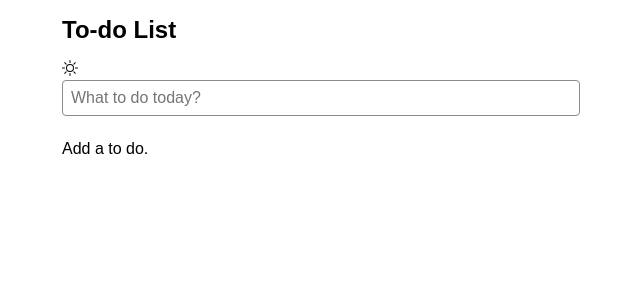
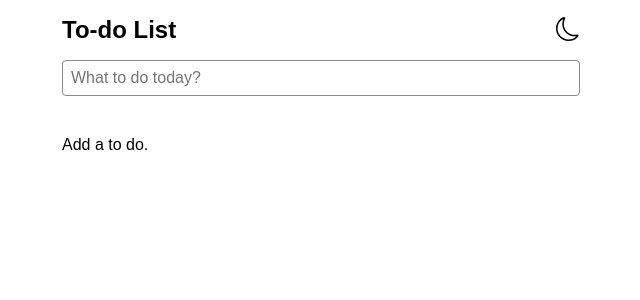
Before and after one commit to goriio/todo, a React (Create React App) app: page / in a window 1280 px wide. Shown: the top 300 px of the page, without its empty margins (319-959 px from the left). Built offline with nearby package versions, Linux system fonts and the light colour scheme; the HTML template or start-up script is replaced by a standard one.

Commit message:
add dark theme

```diff
--- a/src/App.js
+++ b/src/App.js
@@ -1,16 +1,24 @@
-import { Container, defaultTheme, GlobalStyles } from './GlobalStyles';
+import {
+  Container,
+  defaultTheme,
+  darkTheme,
+  GlobalStyles,
+} from './GlobalStyles';
 import { TodoListProvider } from './contexts/TodoListContext';
 import Header from './components/Header/Header';
 import TodoList from './components/TodoList/TodoList';
 import { ThemeProvider } from 'styled-components';
+import { useState } from 'react';
 
 const App = () => {
+  const [theme, setTheme] = useState('default');
+
   return (
-    <ThemeProvider theme={defaultTheme}>
+    <ThemeProvider theme={theme === 'default' ? defaultTheme : darkTheme}>
       <Container>
         <GlobalStyles />
         <TodoListProvider>
-          <Header />
+          <Header theme={theme} setTheme={setTheme} />
           <TodoList />
         </TodoListProvider>
       </Container>
--- a/src/GlobalStyles.js
+++ b/src/GlobalStyles.js
@@ -5,6 +5,14 @@ export const defaultTheme = {
   secondary: 'hsl(0, 0%, 54%)',
   background: 'hsl(0, 0%, 100%)',
   text: 'hsl(0, 0%, 0%)',
+  warning: 'hsl(0, 79%, 44%)',
+};
+
+export const darkTheme = {
+  primary: 'hsl(220, 79%, 44%)',
+  secondary: 'hsl(0, 0%, 64%)',
+  background: 'hsl(0, 0%, 12%)',
+  text: 'hsl(0, 0%, 100%)',
   warning: 'hsl(0, 79%, 44%)',
 };
 
@@ -21,6 +29,7 @@ export const GlobalStyles = createGlobalStyle`
   body {
     background: ${({ theme }) => theme.background};
     color: ${({ theme }) => theme.text};
+    transition: all 200ms ease;
   }
 
   ul {
--- a/src/components/AddTodo/AddTodo.styles.js
+++ b/src/components/AddTodo/AddTodo.styles.js
@@ -7,7 +7,9 @@ export const StyledAddTodo = styled.form`
     border: 1px solid ${({ theme }) => theme.secondary};
     border-radius: 4px;
     outline: 0;
+    background: transparent;
     font-size: 1rem;
+    color: ${({ theme }) => theme.text};
 
     &:placeholder {
       color: ${({ theme }) => theme.secondary};
--- a/src/components/Header/Header.js
+++ b/src/components/Header/Header.js
@@ -1,12 +1,28 @@
 import AddTodo from '../AddTodo/AddTodo';
-import { StyledHeader } from './Header.styles';
-import { BsSun } from 'react-icons/bs';
+import { StyledHeader, Sun, Moon, ThemeToggler } from './Header.styles';
 
-const Header = () => {
+const Header = ({ theme, setTheme }) => {
+  const setMode = (mode) => {
+    setTheme(mode);
+    localStorage.setItem('theme', mode);
+  };
+
+  const toggleTheme = () => {
+    if (theme === 'default') {
+      setMode('dark');
+    } else {
+      setMode('default');
+    }
+  };
+
   return (
     <StyledHeader>
-      <h1>To-do List</h1>
-      <BsSun />
+      <div>
+        <h1>To-do List</h1>
+        <ThemeToggler onClick={toggleTheme}>
+          {theme === 'default' ? <Moon /> : <Sun />}
+        </ThemeToggler>
+      </div>
       <AddTodo />
     </StyledHeader>
   );
--- a/src/components/Header/Header.styles.js
+++ b/src/components/Header/Header.styles.js
@@ -1,8 +1,30 @@
 import styled from 'styled-components';
+import { BsSun, BsMoon } from 'react-icons/bs';
 
 export const StyledHeader = styled.header`
+  div {
+    display: flex;
+    align-items: center;
+    justify-content: space-between;
+    margin-bottom: 1rem;
+  }
+
   h1 {
-    margin-bottom: 1rem;
     font-size: 1.5rem;
   }
 `;
+
+export const ThemeToggler = styled.button`
+  border: none;
+  background: transparent;
+  color: ${({ theme }) => theme.text};
+  cursor: pointer;
+`;
+
+export const Sun = styled(BsSun)`
+  font-size: 1.5rem;
+`;
+
+export const Moon = styled(BsMoon)`
+  font-size: 1.5rem;
+`;
```
